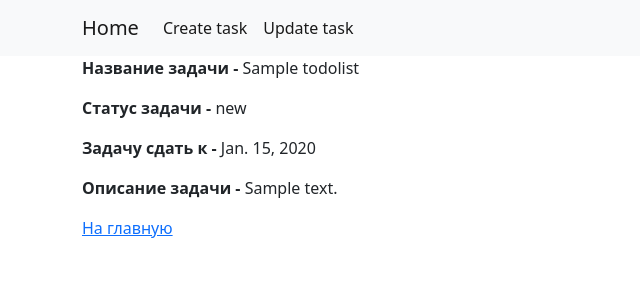
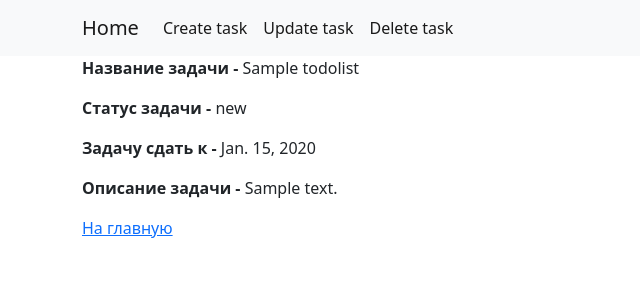
Before and after one commit to adairov/homeworks_from_45, a Django app: page /task/1/ in a window 1280 px wide. Shown: the top 300 px of the page, without its empty margins (0-640 px from the left). Run offline with Django 4.2, Linux system fonts and the light colour scheme; tables that the repository leaves empty hold one stand-in row (values such as "Sample post"); parts of the project's set-up code (start-up, migrations or seed data) failed here and were passed over.

Commit message:
delete functionality without modal form added commit

```diff
--- a/webapp/templates/task_view.html
+++ b/webapp/templates/task_view.html
@@ -5,6 +5,9 @@
      </li>
      <li class="nav-item">
          <a class="nav-link active" aria-current="page" href="{% url "update" task.pk %}">Update task</a>
+     </li>
+     <li class="nav-item">
+         <a class="nav-link active" aria-current="page" href="{% url "delete" task.pk %}">Delete task</a>
      </li>
  {% endblock %}
 {% block content %}
--- a/webapp/urls.py
+++ b/webapp/urls.py
@@ -1,10 +1,11 @@
 from django.urls import path
 
-from webapp.views import index_view, create_task, task_view, update_task
+from webapp.views import index_view, create_task, task_view, update_task, delete_task
 
 urlpatterns = [
     path('', index_view, name='index'),
     path('tasks/add/', create_task, name='add'),
     path('task/<int:pk>/', task_view, name='view'),
     path('task/<int:pk>/update/', update_task, name='update'),
+    path('task/<int:pk>/delete/', delete_task, name='delete'),
 ]
--- a/webapp/views.py
+++ b/webapp/views.py
@@ -38,11 +38,13 @@ def update_task(request, pk):
         task.status = request.POST.get("status")
         task.deadline = request.POST.get("deadline")
         task.description = request.POST.get("description")
-        # if request.POST.get("deadline"):
-        #     deadline = request.POST.get("deadline")
-        # else:
-        #     deadline = None
-        # description = request.POST.get("description")
-        # new_task = ToDoList.objects.create(title=title, status=status, deadline=deadline, description=description)
         task.save()
         return redirect("view", pk=task.pk)
+
+def delete_task(request, pk):
+    task = get_object_or_404(ToDoList, pk=pk)
+    if request.method == 'GET':
+        return render(request, 'delete_task.html', {"task": task})
+    else:
+        task.delete()
+        return redirect("index")
```
Also changed, not shown: webapp/templates/delete_task.html (added, +13 -0 lines).
